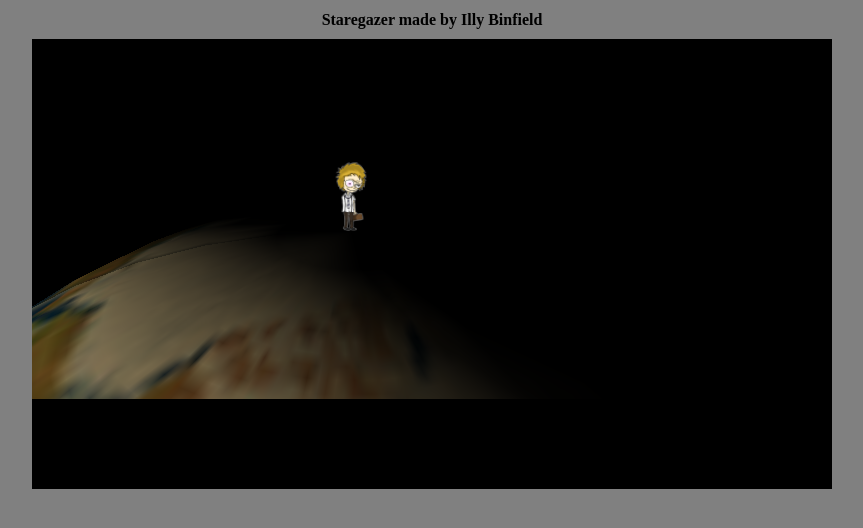
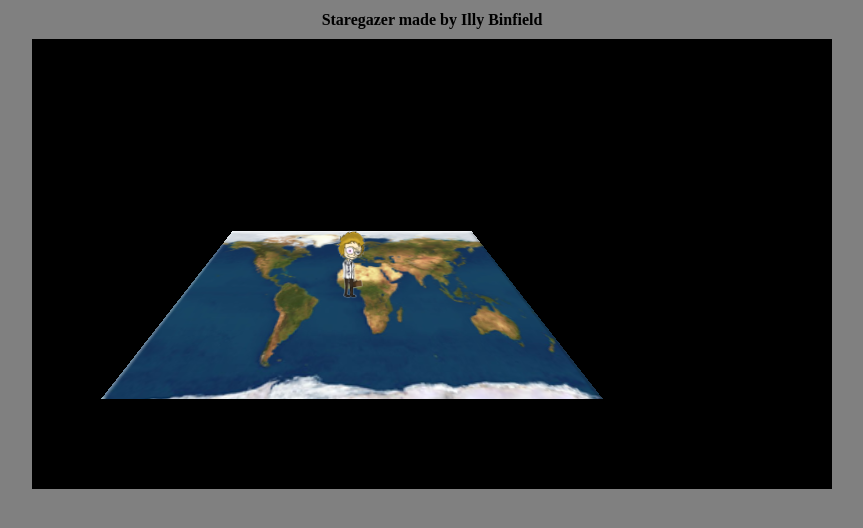
Before and after one commit to Pinillya/Stargazing, a plain HTML site: page index.html in a window 1280 px wide. Shown: the whole page, without its empty margins (208-1071 px from the left). Drawn offline with Linux system fonts and the light colour scheme.

Commit message:
floor and player = objects now
Made the flore and the player into "planeObjects"
They will pass vales to the "PlaneObject" class.

```diff
--- a/animate.js
+++ b/animate.js
@@ -23,96 +23,31 @@ function partikles ()
 
 function rotationAndPlayer ()
 {
-
-	if (player.position.y <= sceneSize + 5)
+/*
+	if (player.position.y <= 5)
 	{
-		player.position.y = sceneSize + 5;
+		player.position.y = 5;
 	}
 	else
 	{
 		player.position.y -= 0.2;
 	}
-
-	ball.rotation.z = rotateZ * Math.PI / 180;
-	ball.rotation.x = rotateX * Math.PI / 180;
-/*
-	//var earthRotation; = new THREE.Quaternion();
-	//earthRotation.setFromAxisAngle (new THREE.Vector3(0,1,0), Math.PI/2);
-	//earthVector = new THREE.Vector3(1,0,0);
-	//earthVector.applyQuaternion(earthRotation);
-
-	//var zVec = new THREE.Vector3(0,0,1);
-	//zVec.applyQuaternion(ball.quaternion);
-
-	//var qm = new THREE.Quaternion();
-	//THREE.Quaternion.slerp(ball.quaternion, 1, qm, 0.07);
-	//ball.quaternion = qm;
-	//ball.quaternion.normalize();
-	//ball.rotation.set(rotateX, 0, rotateZ);
-	//ball.quaternion.x = rotateX;
-	//ball.quaternion.z = rotateZ;
-	//ball.quaternion.normalize();
-	//ball.quaternion.x = new THREE.Vector3(rotateX, 0, rotateZ);
-	//var quat = new
-
-	//var v = new THREE.Vector3(rotateX, 0, rotateZ);
-	//var v = rotateX;
-	//var q = new THREE.Quaternion().setFromEuler(v);
-	//var newQuaternion = new THREE.Quaternion();
-
-	//ball.useEuler = true
-	//ball.position = new THREE.Vector3(0,0,0);
-	//quaternion = new THREE.Quaternion(rotateX, ball.position.y, rotateZ, 1);
-	//ball.setFromQuaternion( quaternion, 'XYZ')
-
-	//var quaternion = new THREE.Quaternion();
-	//quaternion.setFromAxisAngle( new THREE.Vector3(1, 0, 1), Math.PI / 2 );
-	//var vectorX = new THREE.Vector3(1, 0, 0);
-	//var vectorZ = new THREE.Vector3(0, 0, 1);
-	//vectorX.applyQuaternion(quaternion);
-	//var vectorZ = new THREE.Vector3(0, 0, rotateZ);
-	//vectorZ.applyQuaternion(quaternion);
-
-	//ball.quaternion = (vectorZ, 0);
-	//ball.quaternion.x = rotateX;
-	//ball.quaternion.y = rotateZ;
-	//ball.rotation.x = vector.x;
-	//ball.rotation.y = 0;
-	//ball.rotation.z = vector.z;
-
-	//quaternion = new THREE.Quaternion().setFromAxisAngle( ball.position, 40 );
-
-	//ball.rotation.setEulerFromQuaternion( quaternion );
-	//ball.useQuaternion = true;
-	//ball.quaternion.x = 0;
-	//ball.rotateOnAxis(vectorX, rotateX);
-	//ball.rotateOnAxis(vectorZ, rotateZ);
 */
 }
 
-var rotateX = 0;
-var rotateZ = 0;
 function keyHandeling ()
 {
-
-	var rotationSpeed = 1;
-
 	if (Key.isDown(Key.A))
 	{
-		rotateZ -= rotationSpeed;
 	}
 	else if (Key.isDown(Key.D))
 	{
-		rotateZ += rotationSpeed;
 	}
-
 
 	if (Key.isDown(Key.W))
 	{
-		rotateX += rotationSpeed;
 	}
 	else if (Key.isDown(Key.S))
 	{
-		rotateX -= rotationSpeed;
 	}
 }
--- a/index.html
+++ b/index.html
@@ -60,6 +60,8 @@
 		<script src='animate.js'></script>
 		<script src='levels.js'></script>
 
+		<script src='planeObject.js'></script>
+
 <!--
 		<script src='./Scripts/three.min.js'></script>
 		<script src='./Scripts/keyboard.js'></script>
--- a/mainSG.js
+++ b/mainSG.js
@@ -34,7 +34,7 @@ function createScene ()
 	sceneSize = 100;
 
 	camera.position.z = 50;
-	camera.position.y = sceneSize + 20;
+	camera.position.y = 30;
 	camera.rotation.x = -20 * Math.PI / 180;
 
 	makeAMesh();
@@ -42,38 +42,12 @@ function createScene ()
 	nextLevel(1);
 }
 
-
-var ball;
 var player;
 var sceneSize;
-//var myObjects = [];
 function makeAMesh () {
 
-	/// Make the Earth!
-	var segments = 30, rings = 30;
-
-	var sphereMaterial = new THREE.MeshLambertMaterial({map: THREE.ImageUtils.loadTexture('earth.png')});
-
-	ball = new THREE.Mesh(new THREE.SphereGeometry(sceneSize, segments, rings), sphereMaterial);
-	//ball = new THREE.Mesh(new THREE.PlaneGeometry(10, 10), sphereMaterial);
-	scene.add(ball);
-	//myObjects.push (ball);
-
-
-	///Make the man
-	var playerHight = 10, playerWith = 10, playerQuality = 10, playerYPos = sceneSize+playerHight/2;
-	var playerMaterial = new THREE.MeshBasicMaterial({ map: THREE.ImageUtils.loadTexture( 'player.png' ), transparent: true});
-
-	player = new THREE.Mesh(
-		new THREE.PlaneGeometry(
-		playerWith,
-		playerHight,
-		playerQuality,
-		playerQuality),
-		playerMaterial);
-
-	scene.add(player);
-	player.position.y = playerYPos + 4;
+	player = new MakePlane('player.png', 10, 10, 10, 5, 0, -20 * Math.PI / 180);
+	var plane = new MakePlane('earth.png', 50, 50, 10, 0, 0, -90 * Math.PI / 180);
 }
 
 function makeLight () {
--- /dev/null
+++ b/planeObject.js
@@ -0,0 +1,20 @@
+function MakePlane (texture, hight, pWith, quality, positionY, positionX, rotate)
+{
+	var plane;// texture, hight, pWith, quality, positionY, positionX;
+	///Make a plane Object
+	var playerMaterial = new THREE.MeshBasicMaterial({ map: THREE.ImageUtils.loadTexture(texture), transparent: true});
+
+	plane = new THREE.Mesh(
+		new THREE.PlaneGeometry(
+		pWith,
+		hight,
+		quality,
+		quality),
+		playerMaterial);
+
+	scene.add(plane);
+
+	plane.position.y = positionY;
+	plane.position.x = positionX;
+	plane.rotation.x = rotate;
+}
```
